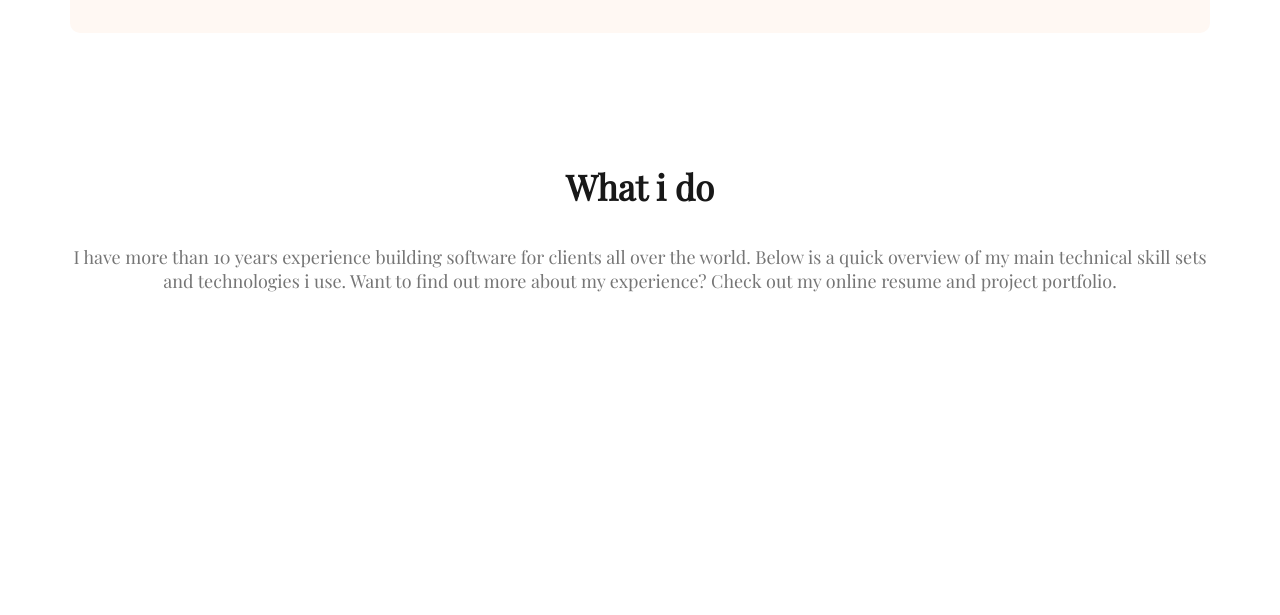
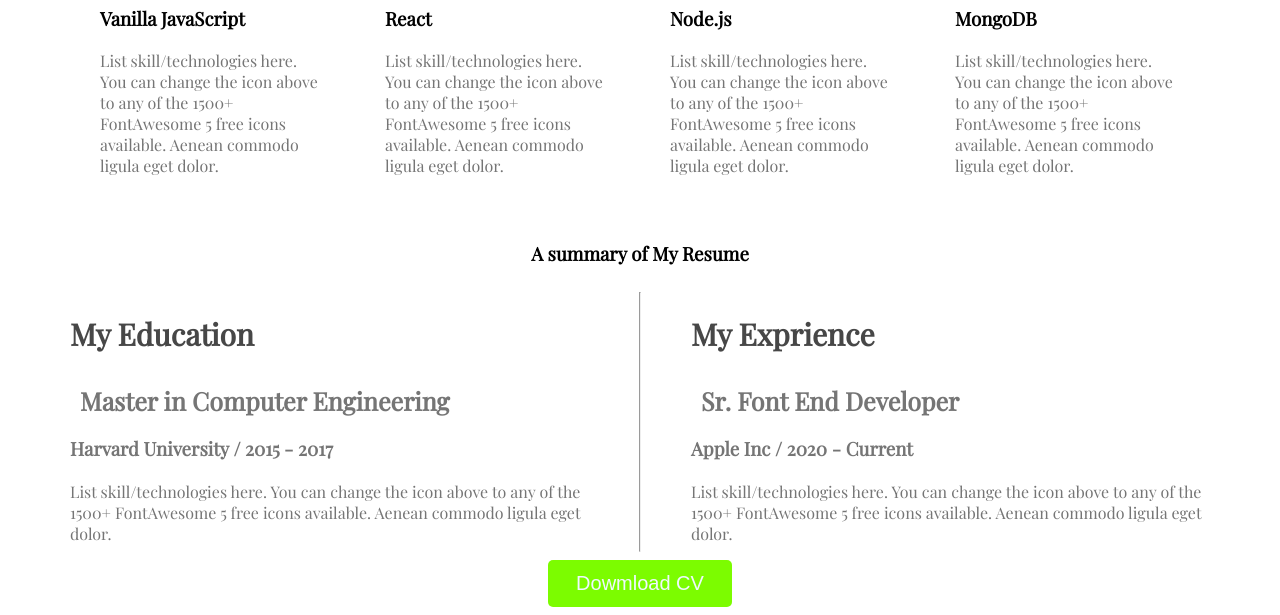
Before and after one commit to lelin171046/web-developer-portfolio, a plain HTML site: page index.html in a window 1280 px wide. Shown: the part 1314-1929 px from the top of the page. Before the commit the page ends 1625 px from the top, so only its background shows below. Drawn offline with nearby package versions, Linux system fonts and the light colour scheme.

Commit message:
finished the resume section

```diff
--- a/Style/style.css
+++ b/Style/style.css
@@ -98,9 +98,15 @@ main{
 .about-info{
     text-align: center;
 }
-.what-do{
+#what-do{
     padding: 30px 150px;
+
 }
+/skills ralated style*/
+
+
+
+
 /* about section style */
 .about{
     padding: 130px;
@@ -108,3 +114,46 @@ main{
     background: #fff8f3;
     margin: 130px 0px;
 }
+.scetion-title-r{
+    text-align: center;
+}
+
+.skills-container{
+    display: flex;
+}
+.skill{
+    padding: 30px;
+    gap: 24px;
+}
+.skill-description{
+    color: #757575;
+
+}
+/*resume section style*/
+.reume-colum-title{
+    color: #474747;
+    font-size: 30px;
+    font-weight: 700px
+
+}
+.resume-container{
+    display: flex;
+    gap: 50px;
+}
+.resume-institude{
+    margin-bottom: 20px;
+}
+.resume-institude, .resume-item-description{
+    color: #757575;
+
+}
+.resume-item-title{
+    color: #757575;
+    font-size: 25px;
+    font-weight: 700px;
+    margin: 10px;
+
+}
+.download-cv{
+    text-align: center;
+}
--- a/index.html
+++ b/index.html
@@ -68,8 +68,61 @@
         </section>
         <!-- /what i do scection-- -->
         <section>
-            <h3 class="section-title">What i do</h3>
+            <h3 class="section-title">What I do</h3>
             <p id="what-do" class="section-description">I have more than 10 years experience building software for clients all over the world. Below is a quick overview of my main technical skill sets and technologies i use. Want to find out more about my experience? Check out my online resume and project portfolio.</p>
+
+            <div class="skills-container">
+                <div class="skill">
+                <img src="images/icons/js.png" alt="">
+                <h3 class="skill-title">Vanilla JavaScript</h3>
+                <p class="skill-description">List skill/technologies here. You can change the icon above to any of the 1500+ FontAwesome 5 free icons available. Aenean commodo ligula eget dolor.</p>
+            </div>
+            <div class="skill">
+                <img src="images/icons/react.png" alt="">
+                <h3 class="skill-title">React</h3>
+                <p class="skill-description">List skill/technologies here. You can change the icon above to any of the 1500+ FontAwesome 5 free icons available. Aenean commodo ligula eget dolor.</p>
+            </div>
+            <div class="skill">
+                <img src="images/icons/nodejs.png" alt="">
+                <h3 class="skill-title">Node.js</h3>
+                <p class="skill-description">List skill/technologies here. You can change the icon above to any of the 1500+ FontAwesome 5 free icons available. Aenean commodo ligula eget dolor.</p>
+            </div>
+            <div class="skill">
+                <img src="images/icons/mongo.png" alt="">
+                <h3 class="skill-title">MongoDB</h3>
+                <p class="skill-description">List skill/technologies here. You can change the icon above to any of the 1500+ FontAwesome 5 free icons available. Aenean commodo ligula eget dolor.</p>
+            </div>
+        </div>
+        </section>
+        <!--Resume scetion-->
+
+        <section>
+        <h3 class="scetion-title-r">A summary of My Resume</h3>
+        <div class="resume-container">
+            <!--resume colum-title-->
+            <div class="resume-colum">
+                <h3 class="reume-colum-title">My Education</h3>
+                <div class="resume-item">
+                    <h2 class="resume-item-title">Master in Computer Engineering</h2>
+                    <h3 class="resume-institude">Harvard University / 2015 - 2017</h3>
+                    <p class="resume-item-description">List skill/technologies here. You can change the icon above
+                        to any of the 1500+ FontAwesome 5 free icons available. Aenean commodo ligula eget dolor.</p>
+                </div>
+            </div>
+            <hr>
+            <div class="resume-colum">
+                <h3 class="reume-colum-title">My Exprience</h3>
+                <div class="resume-item">
+                    <h2 class="resume-item-title">Sr. Font End Developer</h2>
+                    <h3 class="resume-institude">Apple Inc / 2020 - Current</h3>
+                    <p class="resume-item-description">List skill/technologies here. You can change the icon above
+                        to any of the 1500+ FontAwesome 5 free icons available. Aenean commodo ligula eget dolor.</p>
+                </div>
+            </div>
+        </div>
+        <div class="download-cv">
+            <button class="btn">Dowmload CV</button>
+        </div>
         </section>
 
     </main>
```
